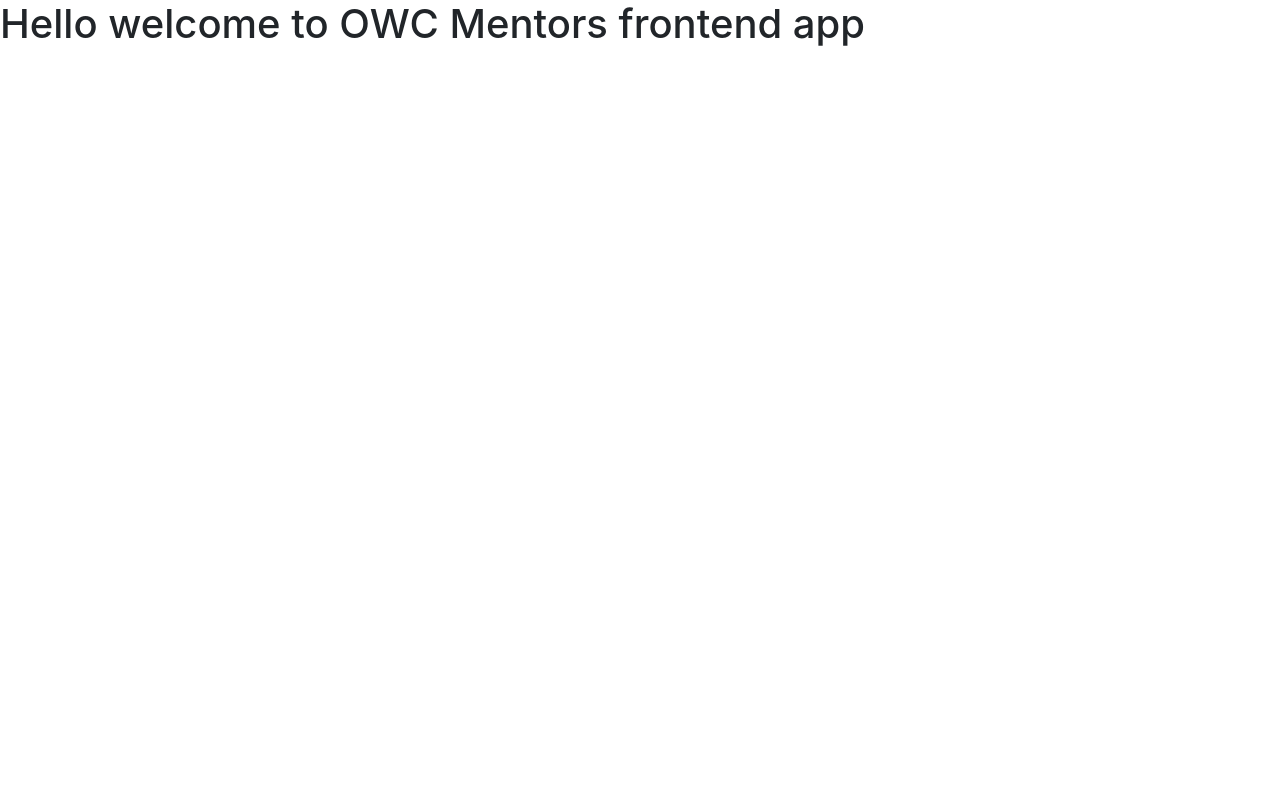
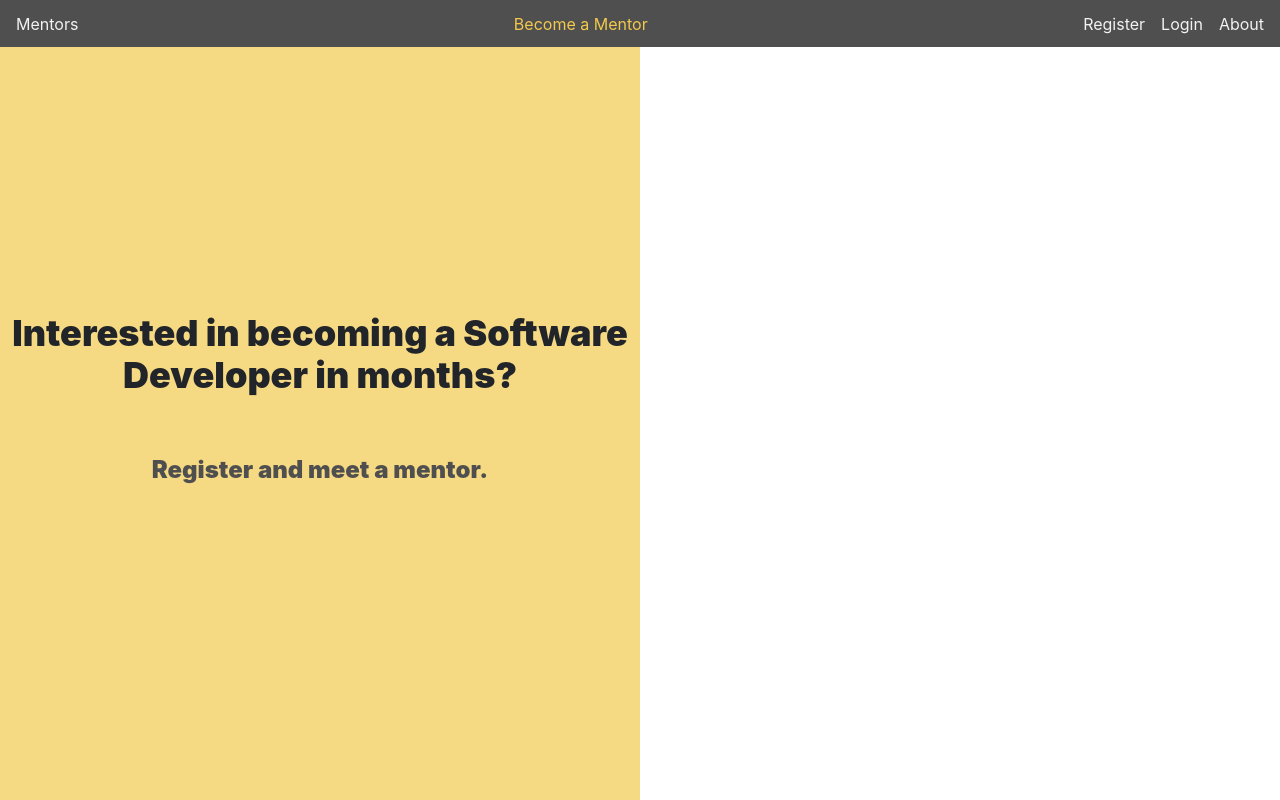
Before and after one commit to oneworldcoders/hm_04_26_one_world_mentors_frontend, a React (Create React App) app: page / in a window 1280 px wide. Built offline with nearby package versions, Linux system fonts and the light colour scheme.

Commit message:
Rebase from develop; remove unused css classes

```diff
--- a/src/App.css
+++ b/src/pages/welcome.css
@@ -1,8 +1,4 @@
-#root {
-  height: 100%;
-}
-
-.App {
+.welcome {
   height: 100%;
   text-align: center;
 }
@@ -29,10 +25,10 @@
   color: #F2C94C;
 }
 
-.container {
+.hero {
   display: flex;
   flex-direction: row;
-  height: 100%;
+  height: 100vh;
 }
 
 .left {
@@ -67,38 +63,3 @@
   text-decoration: none;
   margin-right: 16px;
 }
-
-.App-logo {
-  height: 40vmin;
-  pointer-events: none;
-}
-
-@media (prefers-reduced-motion: no-preference) {
-  .App-logo {
-    animation: App-logo-spin infinite 20s linear;
-  }
-}
-
-.App-header {
-  background-color: #282c34;
-  min-height: 100vh;
-  display: flex;
-  flex-direction: column;
-  align-items: center;
-  justify-content: center;
-  font-size: calc(10px + 2vmin);
-  color: white;
-}
-
-.App-link {
-  color: #61dafb;
-}
-
-@keyframes App-logo-spin {
-  from {
-    transform: rotate(0deg);
-  }
-  to {
-    transform: rotate(360deg);
-  }
-}
--- a/src/pages/welcome.js
+++ b/src/pages/welcome.js
@@ -1,9 +1,38 @@
 import React from 'react'
+import './welcome.css';
 
 export default function welcome() {
   return (
-    <div>
-      <h1>Hello welcome to OWC Mentors frontend app</h1>
+    <div className="welcome">
+      <div className="menu">
+        <div className="logo">
+          Mentors
+        </div>
+        <div className="action">
+          Become a Mentor
+        </div>
+        <a className="link" href="/register">
+          Register
+        </a>
+        <a className="link" href="/login">
+          Login
+        </a>
+        <a className="link" href="/about">
+          About
+        </a>
+      </div>
+      <div className="hero">
+        <div className="left">
+          <div className="tagline">
+            Interested in becoming a Software Developer in months?
+          </div>
+          <div className="subtitle">
+            Register and meet a mentor.
+          </div>
+        </div>
+        <div className="right">
+        </div>
+      </div>
     </div>
   )
 }
```
Also changed, not shown: src/App.js (+0 -35 lines), src/router/AppRouter.js (line endings or trailing spaces).
